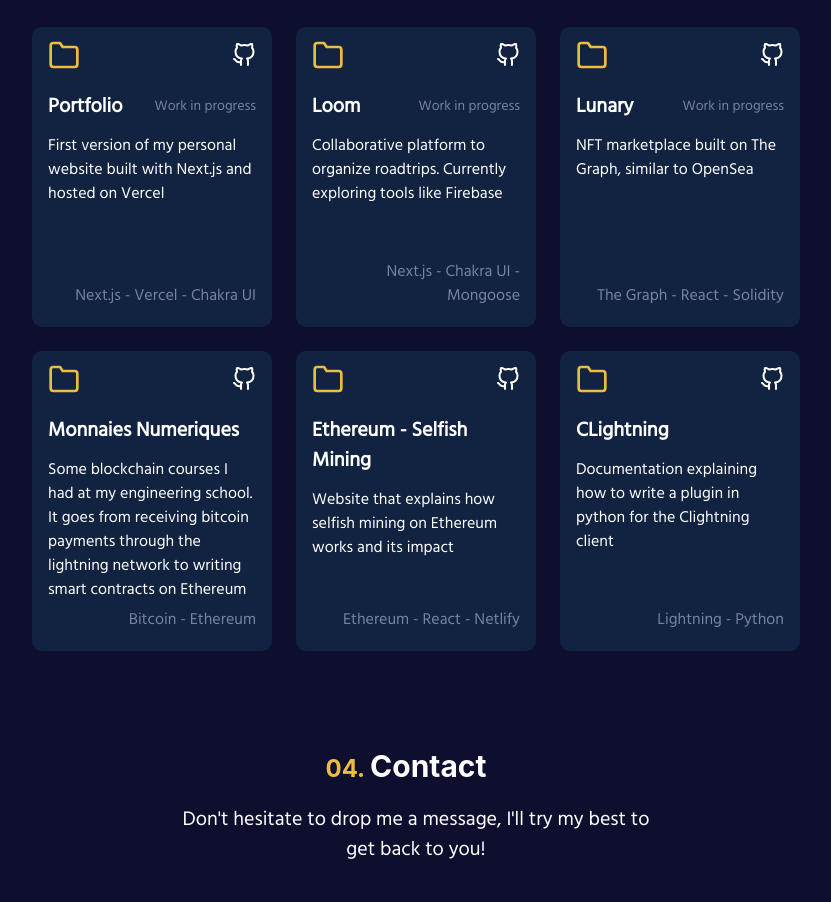
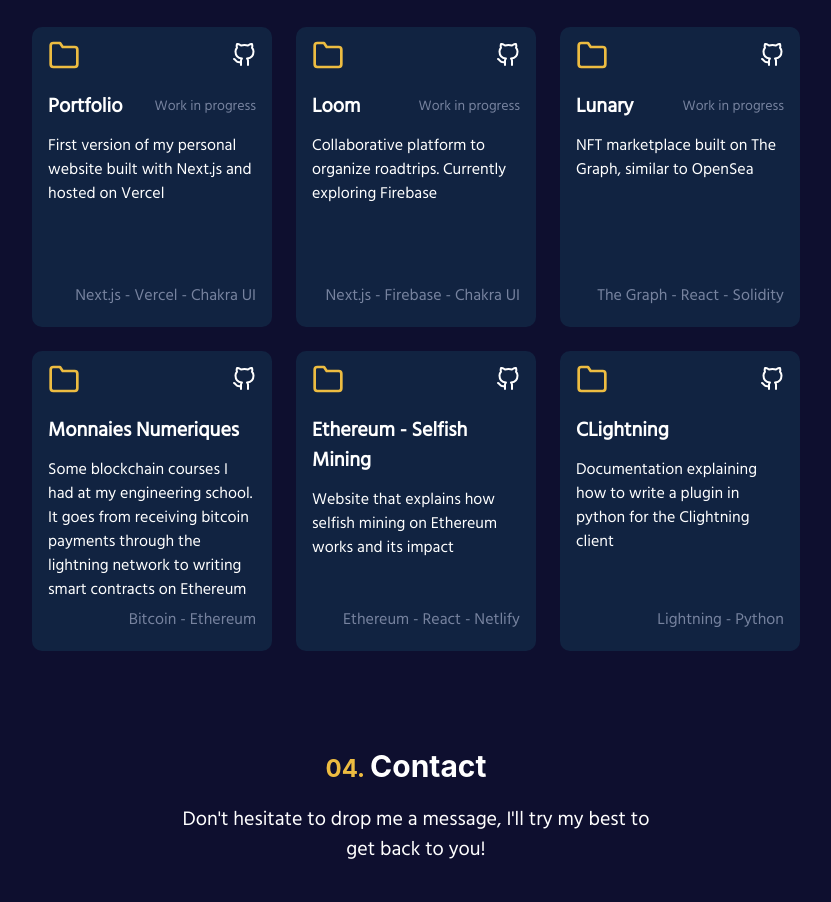
Before and after one commit to krouspy/portfolio, a Next.js app: page / in a window 1280 px wide. Shown: the part 2100-3002 px from the top of the page, without its empty margins (224-1055 px from the left). Built offline with nearby package versions, Linux system fonts and the light colour scheme.

Commit message:
modify text

```diff
--- a/components/Projects.jsx
+++ b/components/Projects.jsx
@@ -72,11 +72,10 @@
   {
     id: 1,
     title: 'Loom',
-    description:
-      'Collaborative platform to organize roadtrips. Currently exploring tools like Firebase',
+    description: 'Collaborative platform to organize roadtrips. Currently exploring Firebase',
     inProgress: true,
     github: 'https://github.com/krouspy/loom',
-    technologies: ['Next.js', 'Chakra UI', 'Mongoose'],
+    technologies: ['Next.js', 'Firebase', 'Chakra UI'],
   },
   {
     id: 2,
```
